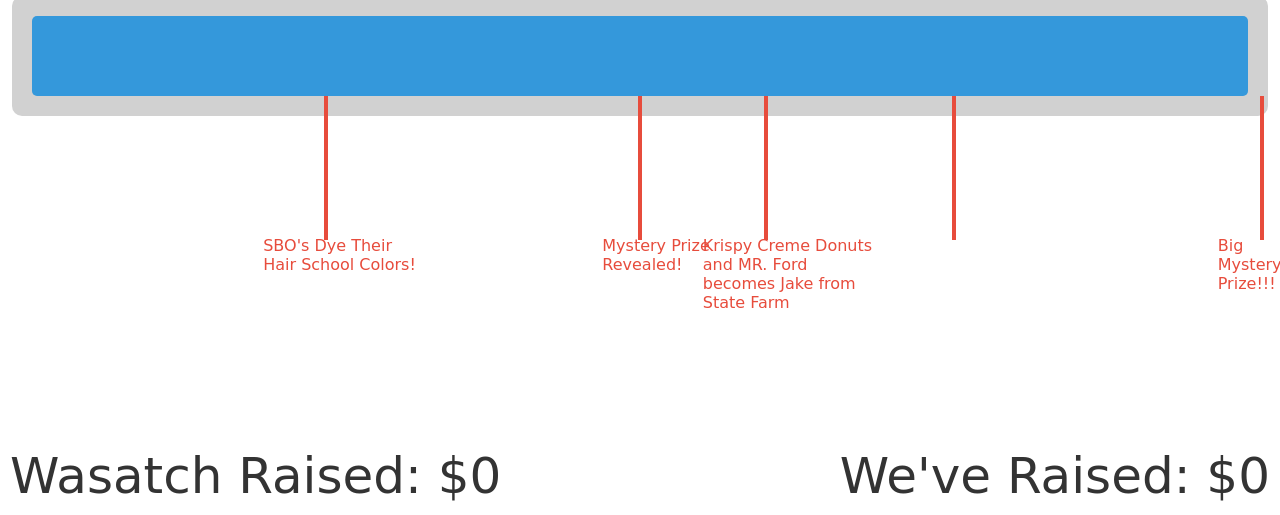
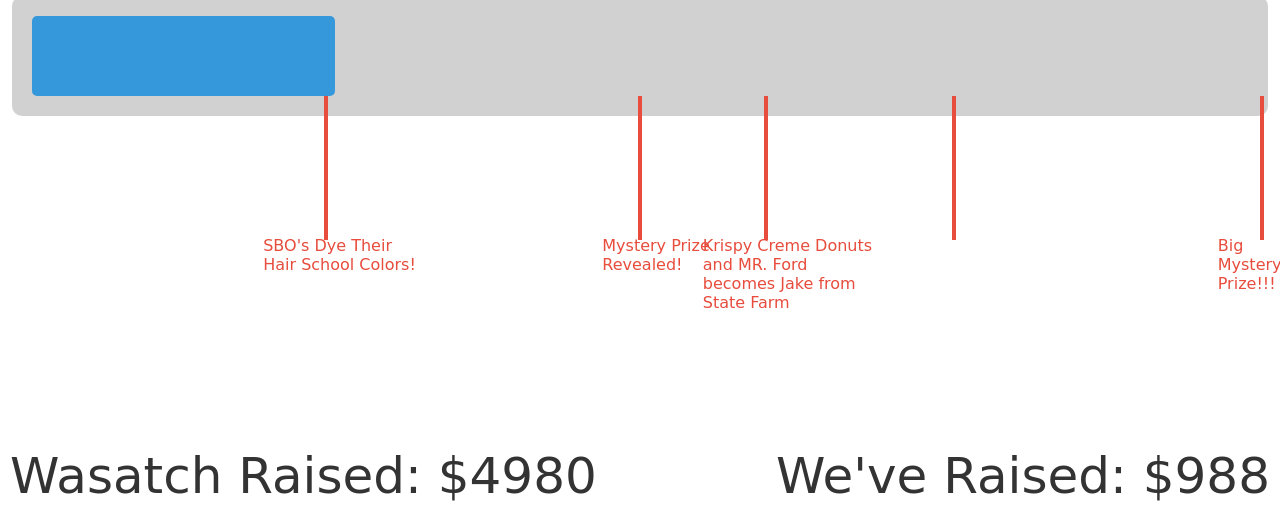
Before and after one commit to CoderScott2023/SouperBowl, a plain HTML site: page index.html in a window 1280 px wide. Shown: the part 285-800 px from the top of the page. Drawn offline with Linux system fonts and the light colour scheme.

Commit message:
Update index.html

```diff
--- a/index.html
+++ b/index.html
@@ -158,8 +158,6 @@
     }
 
     // Example: Set a fundraising goal of $20000
-const fundraisingGoal = 20000;
-
     function wasatchInitializeFundraising() {
         wasatchReadFile((error, amountRaised) => {
             if (error) {
@@ -174,7 +172,8 @@ function wasatchInitializeFundraising() {
     }
 
     initializeFundraising();
-      wasatchInitializeFunction();
+    wasatchInitializeFundraising();
 </script>
+
 </body>
 </html>
```
Lines whose indentation alone changed are shown as unchanged.
